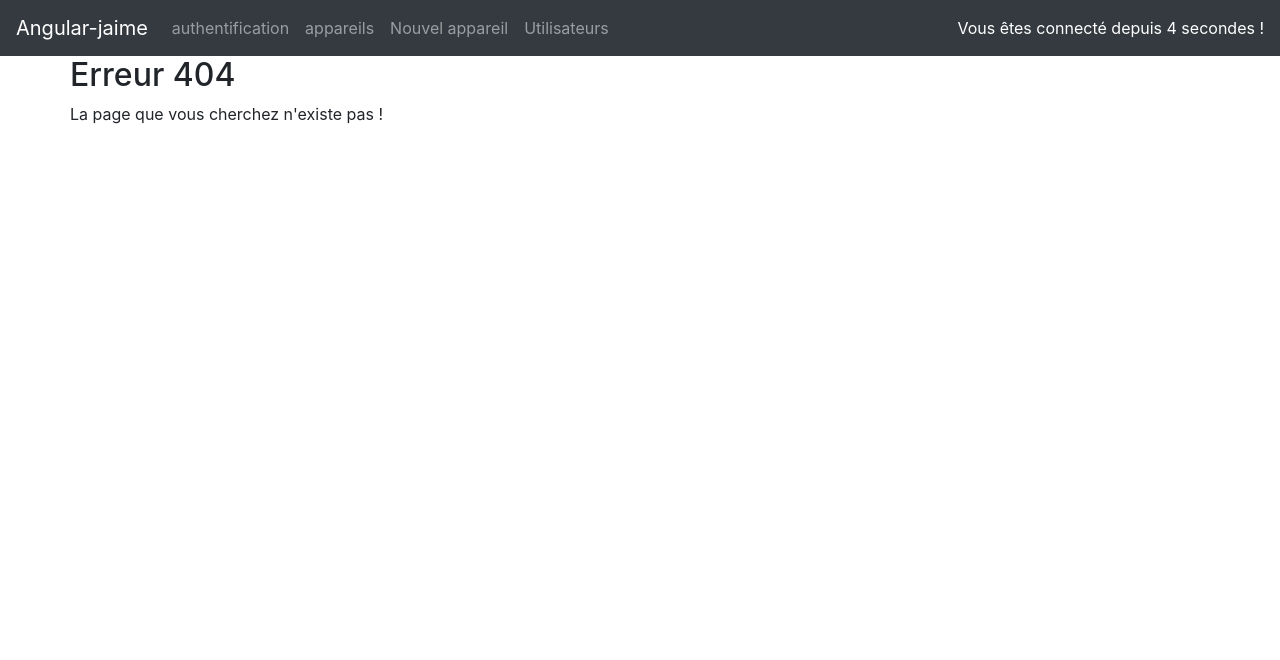
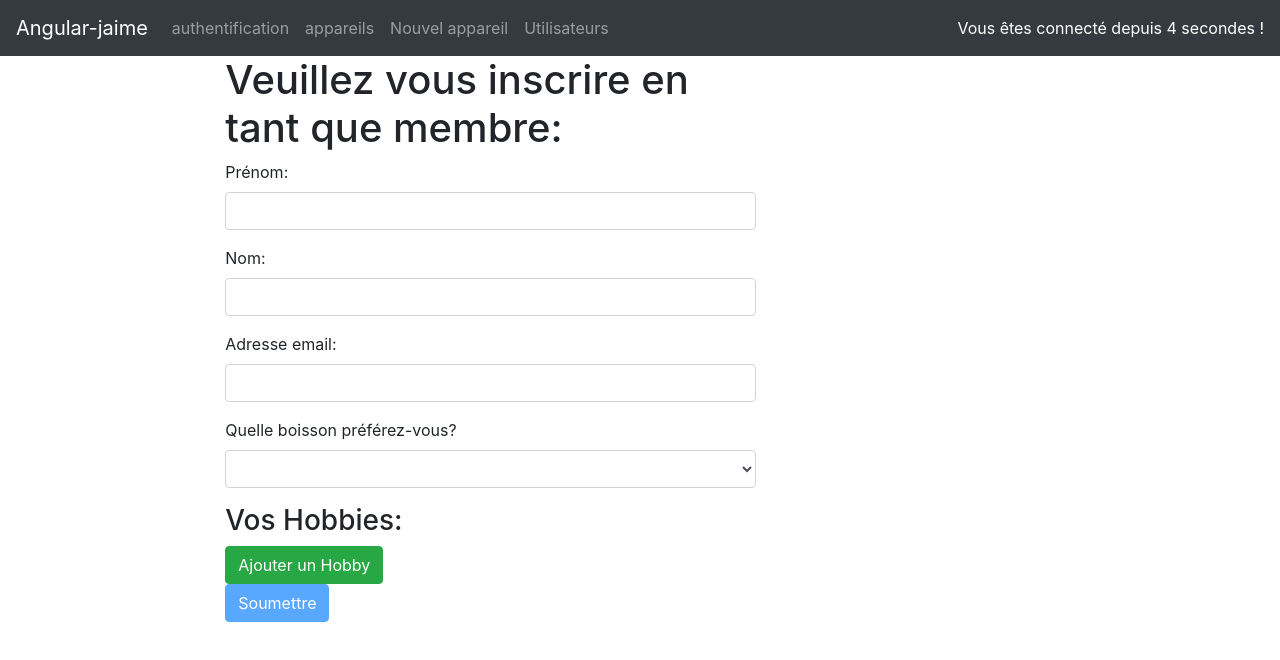
Before and after one commit to jaimeSastreC/angular-jaime, an Angular app: page /new-user in a window 1280 px wide. Before the commit this address led to /not-found. Shown: the top 660 px of the page. Built offline with nearby package versions, Linux system fonts and the light colour scheme.

Commit message:
Écoutez l'utilisateur avec les Forms - méthode reactive - fini

```diff
--- a/src/app/app.module.ts
+++ b/src/app/app.module.ts
@@ -26,6 +26,7 @@ const appRoutes: Routes = [
   { path: 'edit', canActivate: [AuthGuard], component: EditAppareilComponent},
   { path: 'auth', component: AuthComponent},
   { path: 'users', component: UserListComponent},
+  { path: 'new-user', component: NewUserComponent},
   { path: '', component: AppareilViewComponent},
   { path: 'not-found', component: FourOhFourComponent},
   // wildcard - toujours à la fin !!!!
--- a/src/app/new-user/new-user.component.html
+++ b/src/app/new-user/new-user.component.html
@@ -29,6 +29,13 @@
         <option value="Schweppes">Schweppes</option>
       </select>
     </div>
-    <button type="submit" class="btn btn-primary" >Soumettre</button>
+    <div formArrayName="hobbies">
+      <h3>Vos Hobbies:</h3>
+      <div class="form-group" *ngFor="let hobbyControl of getHobbies().controls; let i = index">
+        <input type="text" class="form-control" [formControlName]="i">
+      </div>
+      <button type="button" class="btn btn-success" (click)="onAddHobby()">Ajouter un Hobby</button>
+    </div>
+    <button type="submit" class="btn btn-primary" [disabled]="userForm.invalid">Soumettre</button>
   </form>
 </div>
--- a/src/app/new-user/new-user.component.ts
+++ b/src/app/new-user/new-user.component.ts
@@ -1,5 +1,5 @@
 import { Component, OnInit } from '@angular/core';
-import {FormBuilder, FormGroup} from '@angular/forms';
+import {FormArray, FormBuilder, FormGroup, Validators} from '@angular/forms';
 import {UserService} from '../services/user.service';
 import {Router} from '@angular/router';
 import {User} from '../models/User.model';
@@ -23,22 +23,34 @@ export class NewUserComponent implements OnInit {
 
   initForm() {
     this.userForm = this.formBuilder.group({
-      firstName: '',
-      lastName: '',
-      email: '',
-      drinkPreference: ''
+      firstName: ['', Validators.required],
+      lastName: ['', Validators.required],
+      email: ['', [Validators.required, Validators.email]],
+      drinkPreference: ['', Validators.required],
+      hobbies: this.formBuilder.array([])
     });
   }
 
   onSubmitForm() {
     const formValue = this.userForm.value;
     const newUser = new User(
-      formValue['firsName'],
-      formValue['lastName'],
-      formValue['email'],
-      formValue['drinkPreference']
+      formValue.firstName,
+      formValue.lastName,
+      formValue.email,
+      formValue.drinkPreference,
+      formValue.hobbies ? formValue.hobbies : []
     );
     this.userService.addUser(newUser);
-    this.router.navigate('/users');
+    // attention [ 'chemin' ]
+    this.router.navigate(['/users']);
+  }
+
+  getHobbies() {
+    return this.userForm.get('hobbies') as FormArray;
+  }
+
+  onAddHobby() {
+    const newHbbyControl = this.formBuilder.control('', Validators.required);
+    this.getHobbies().push(newHbbyControl);
   }
 }
--- a/src/app/user-list/user-list.component.html
+++ b/src/app/user-list/user-list.component.html
@@ -1,3 +1,4 @@
+<a routerLink="/new-user">Nouvel Utilisateur</a>
 <ul class="list-group">
   <li class="list-group-item" *ngFor="let user of users">
     <h3>{{user.firstName}}, {{user.lastName}}</h3>
```
